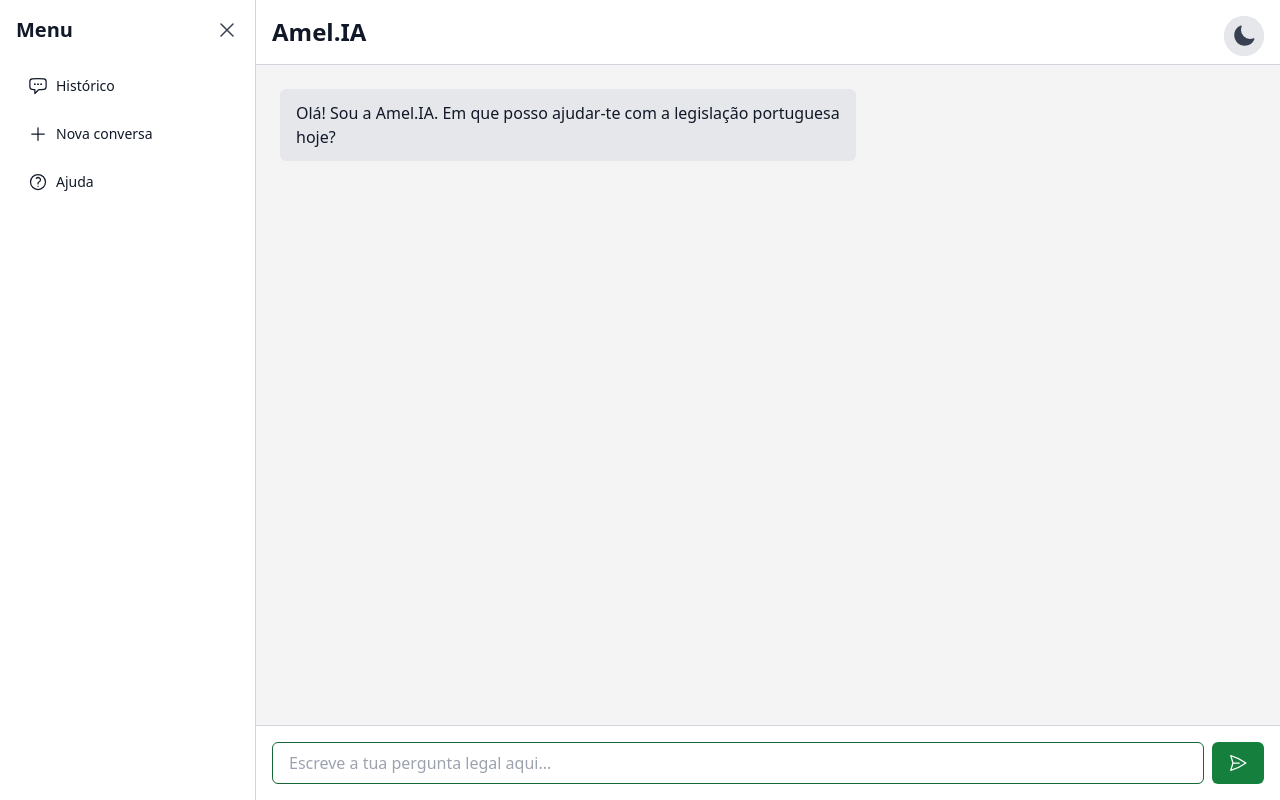
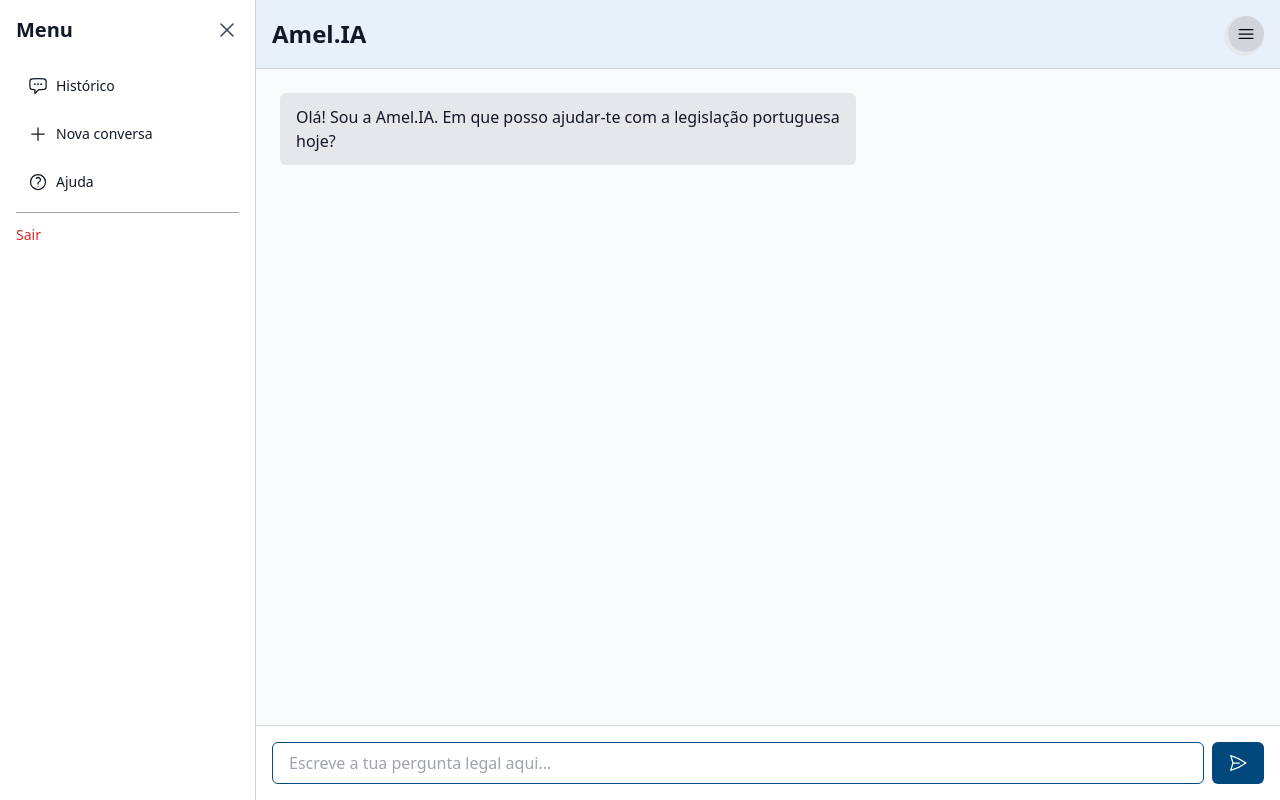
Before and after one commit to DiogoR23/Portuguese-Legal-Assistant, a React (Vite) app in the folder frontend/: page /chat in a window 1280 px wide. Built offline with nearby package versions, Linux system fonts and the light colour scheme.

Commit message:
Update The ChatPage

```diff
--- a/frontend/src/pages/ChatPage.jsx
+++ b/frontend/src/pages/ChatPage.jsx
@@ -7,9 +7,12 @@ import {
   QuestionMarkCircleIcon,
   PaperAirplaneIcon,
 } from '@heroicons/react/24/outline';
-import ThemeToggle from '@/components/ThemeToggle';
+import { useNavigate } from 'react-router-dom';
+import UserMenu from '@/components/UserMenu';
 
 const ChatPage = () => {
+  const navigate = useNavigate();
+
   const [messages, setMessages] = useState([
     {
       role: 'assistant',
@@ -19,6 +22,12 @@ const ChatPage = () => {
   const [input, setInput] = useState('');
   const [sidebarOpen, setSidebarOpen] = useState(true);
 
+  const handleLogout = () => {
+    localStorage.removeItem('access');
+    localStorage.removeItem('refresh');
+    navigate('/login');
+  };
+
   const handleSubmit = (e) => {
     e.preventDefault();
     if (!input.trim()) return;
@@ -26,7 +35,6 @@ const ChatPage = () => {
     const newMessage = { role: 'user', content: input.trim() };
     setMessages((prev) => [...prev, newMessage]);
 
-    // Simulação de resposta
     const fakeResponse = {
       role: 'assistant',
       content: '📚 Ainda estou a pensar... em breve terei uma resposta com base na DRE!',
@@ -39,11 +47,11 @@ const ChatPage = () => {
   };
 
   return (
-    <div className="min-h-screen flex bg-[#f4f4f4] dark:bg-[#1f1f1f] text-gray-900 dark:text-white">
+    <div className="min-h-screen flex bg-[#F8FAFC] dark:bg-[#1f1f1f] text-gray-900 dark:text-white transition-colors duration-300">
 
       {/* Sidebar */}
       {sidebarOpen && (
-        <aside className="w-64 bg-white dark:bg-[#1a1a1a] border-r border-gray-300 dark:border-gray-700 p-4 flex flex-col transition-all duration-300">
+        <aside className="w-64 bg-white dark:bg-[#1a1a1a] border-r border-gray-300 dark:border-gray-700 p-4 flex flex-col">
           <div className="flex justify-between items-center mb-6">
             <h2 className="text-xl font-bold">Menu</h2>
             <button onClick={() => setSidebarOpen(false)}>
@@ -52,17 +60,24 @@ const ChatPage = () => {
           </div>
 
           <nav className="space-y-3 text-sm">
-            <button className="flex items-center gap-2 px-3 py-2 rounded-md hover:bg-green-100 dark:hover:bg-green-800 w-full text-left">
+            <button className="flex items-center gap-2 px-3 py-2 rounded-md hover:bg-blue-100 dark:hover:bg-blue-800 w-full text-left">
               <ChatBubbleLeftEllipsisIcon className="h-5 w-5" />
               Histórico
             </button>
-            <button className="flex items-center gap-2 px-3 py-2 rounded-md hover:bg-green-100 dark:hover:bg-green-800 w-full text-left">
+            <button className="flex items-center gap-2 px-3 py-2 rounded-md hover:bg-blue-100 dark:hover:bg-blue-800 w-full text-left">
               <PlusIcon className="h-5 w-5" />
               Nova conversa
             </button>
-            <button className="flex items-center gap-2 px-3 py-2 rounded-md hover:bg-green-100 dark:hover:bg-green-800 w-full text-left">
+            <button className="flex items-center gap-2 px-3 py-2 rounded-md hover:bg-blue-100 dark:hover:bg-blue-800 w-full text-left">
               <QuestionMarkCircleIcon className="h-5 w-5" />
               Ajuda
+            </button>
+            <hr className="my-4 border-gray-400 dark:border-gray-700" />
+            <button
+              onClick={handleLogout}
+              className="text-sm text-red-600 hover:text-red-800 dark:hover:text-red-400"
+            >
+              Sair
             </button>
           </nav>
         </aside>
@@ -71,7 +86,7 @@ const ChatPage = () => {
       {/* Main Content */}
       <div className="flex-1 flex flex-col">
         {/* Header */}
-        <header className="flex items-center justify-between p-4 border-b border-gray-300 dark:border-gray-700 bg-white dark:bg-[#1f1f1f]">
+        <header className="flex items-center justify-between p-4 border-b border-gray-300 dark:border-gray-700 bg-[#E8F1F9] dark:bg-[#1f1f1f]">
           <div className="flex items-center gap-4">
             {!sidebarOpen && (
               <button onClick={() => setSidebarOpen(true)}>
@@ -80,22 +95,22 @@ const ChatPage = () => {
             )}
             <h1
               className="text-2xl font-bold cursor-pointer hover:underline"
-              onClick={() => location.href = '/'}
+              onClick={() => navigate('/')}
             >
               Amel.IA
             </h1>
           </div>
-          <ThemeToggle />
+          <UserMenu />
         </header>
 
         {/* Chat Area */}
-        <main className="flex-1 overflow-y-auto p-6 space-y-4">
+        <main className="flex-1 overflow-y-auto p-6 space-y-4 bg-[#F8FAFC] dark:bg-[#1f1f1f]">
           {messages.map((msg, idx) => (
             <div
               key={idx}
               className={`max-w-xl px-4 py-3 rounded-md ${
                 msg.role === 'user'
-                  ? 'bg-green-100 dark:bg-green-900 ml-auto text-right'
+                  ? 'bg-[#D6EAF8] dark:bg-blue-900 ml-auto text-right'
                   : 'bg-gray-200 dark:bg-gray-700 text-left'
               }`}
             >
@@ -114,11 +129,11 @@ const ChatPage = () => {
             placeholder="Escreve a tua pergunta legal aqui..."
             value={input}
             onChange={(e) => setInput(e.target.value)}
-            className="flex-1 px-4 py-2 rounded-md border border-green-800 dark:bg-transparent dark:text-white focus:outline-none"
+            className="flex-1 px-4 py-2 rounded-md border border-[#01497C] dark:border-[#2A6F97] dark:bg-transparent dark:text-white focus:outline-none focus:ring-2 focus:ring-[#01497C]"
           />
           <button
             type="submit"
-            className="bg-green-700 hover:bg-green-800 text-white px-4 py-2 rounded-md flex items-center justify-center transition"
+            className="bg-[#01497C] hover:bg-[#2A6F97] text-white px-4 py-2 rounded-md flex items-center justify-center transition"
           >
             <PaperAirplaneIcon className="h-5 w-5" />
           </button>
```
